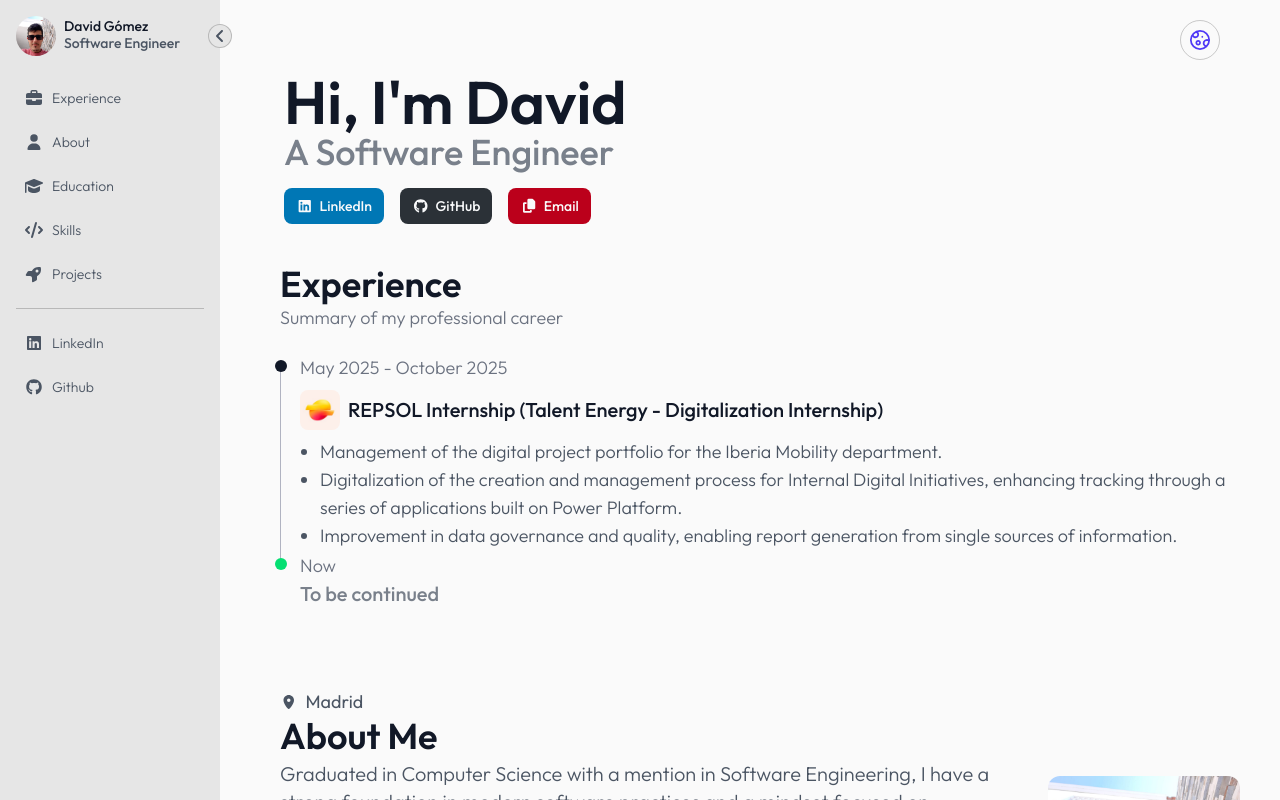
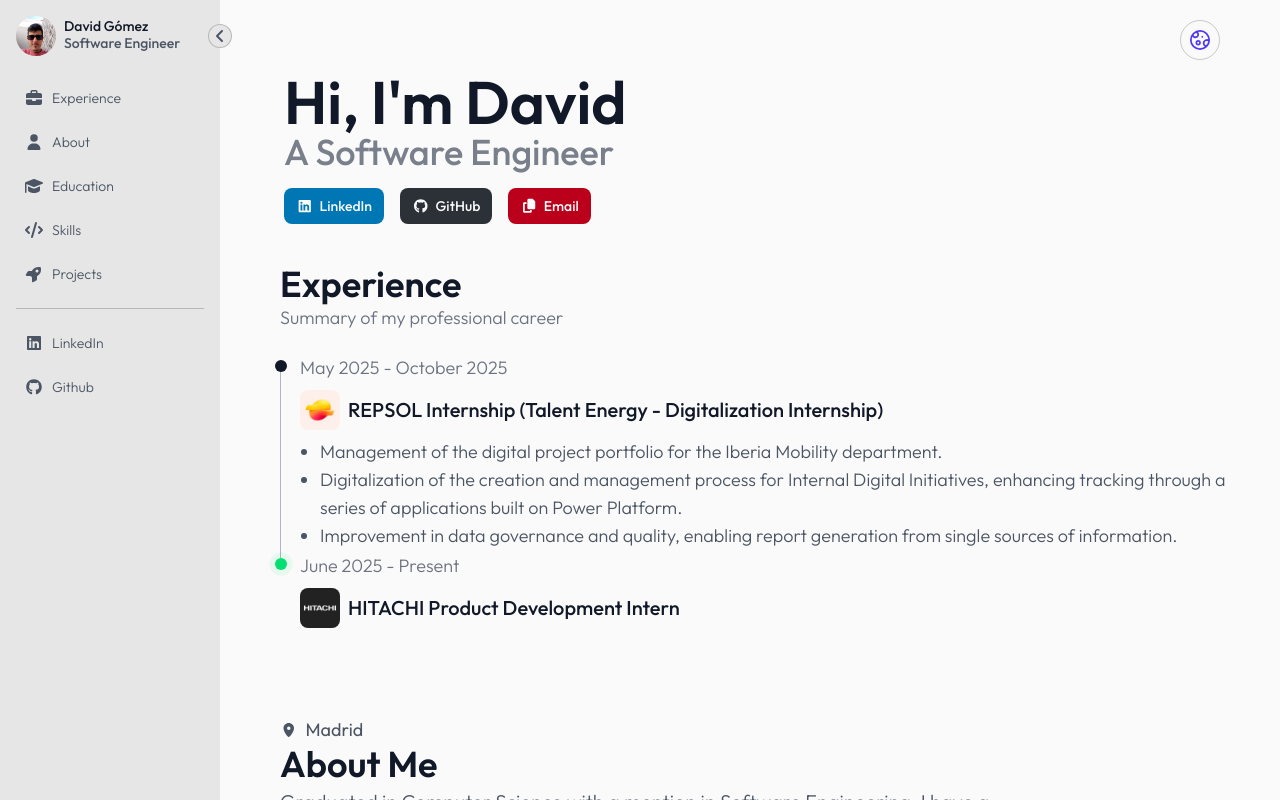
Before and after one commit to D4V1DESP/Portfolio, a React (Vite) app: page / in a window 1280 px wide. Built offline with nearby package versions, Linux system fonts and the light colour scheme; some icons are missing; what @midudev/tailwind-animations, tailwindcss-motion would draw is missing.

Commit message:
New position && Certifications

```diff
--- a/components/Certifications.jsx
+++ b/components/Certifications.jsx
@@ -9,7 +9,28 @@
             date: "March 2026",
             issuer: "Scrimba",
             url: "https://scrimba.com/fullstack-path-c0fullstack;cert23wfboWopQTz9j116LTCBwFcJKnRHgZjvr6GouSMhngWgPbe"
-        }
+        },
+        {
+            img: "./Scrimba.webp",
+            title: "Backend Developer Path",
+            date: "April 2026",
+            issuer: "Scrimba",
+            url: "https://scrimba.com/the-backend-developer-path-c0tbi0l98f;cert2ffentAFNBC8sJDi5rpuYSH6fZ4uqEQn3Xoy8xzg1p8zPc"
+        },
+        {
+            img: "./Scrimba.webp",
+            title: "Advanced React",
+            date: "April 2026",
+            issuer: "Scrimba",
+            url: "https://scrimba.com/advanced-react-c02h;cert2JbLs3qgBFMPGDXFHsc3kHChnEEtSQHiQwotJq"
+        },
+        {
+            img: "./Scrimba.webp",
+            title: "Data Structures And Algorithms",
+            date: "April 2026",
+            issuer: "Scrimba",
+            url: "https://scrimba.com/data-structures-and-algorithms-c0shn6ckdm;cert2ffentAFNBC8sJDi5rpuYSEkRBTfJ3HETj4axQk9zEJHeo"
+        },
     ]
 
 
--- a/components/Experience.jsx
+++ b/components/Experience.jsx
@@ -7,7 +7,7 @@
             </div>
             <div class="mt-5">
                 <div class="relative pl-5">
-                    <div class="absolute left-0 top-2 h-[calc(100%-0.5rem)] w-px bg-text-tertiary-dark"></div>
+                    <div class="absolute left-0 top-2 h-[calc(100%-0rem)] w-px bg-text-tertiary-dark"></div>
                     <div class="absolute -left-[5px] top-2 h-3 w-3 rounded-full bg-text-primary dark:bg-text-primary-dark"></div>
                     <h4 class="font-light text-md text-text-tertiary dark:text-text-tertiary-dark pt-0.5 lg:text-lg">May 2025 - October 2025</h4>
                     <div class="flex items-center gap-2 py-2">
@@ -20,12 +20,22 @@
                     </ul>
                 </div>
                 <div class="relative pl-5">
+                    {/* <div class="absolute left-0 top-2 h-[calc(100%-0.5rem)] w-px bg-text-tertiary-dark"></div> */}
+                    <div class="absolute -left-[5px] top-2 h-3 w-3 rounded-full bg-green-400"></div>
+                    <div class="absolute -left-[5px] top-2 h-3 w-3 rounded-full bg-green-400 animate-tw-ping dark:bg-green-400"></div>
+                    <h4 class="font-light text-md text-text-tertiary dark:text-text-tertiary-dark pt-0.5 lg:text-lg">June 2025 - Present</h4>
+                    <div class="flex items-center gap-2 py-2">
+                        <img src="./hitachirail_logo.jpeg" alt="Repsol" class="h-10 w-auto rounded-lg" />
+                        <h3 class="font-medium text-lg text-text-primary dark:text-text-primary-dark lg:text-xl">HITACHI Product Development Intern</h3>
+                    </div>
+                </div>
+                {/* <div class="relative pl-5">
                     <div class="absolute left-0 h-[calc(30%-0.5rem)] w-px bg-text-tertiary-dark"></div>
                     <div class="absolute -left-[5px] top-2 h-3 w-3 rounded-full bg-green-400"></div>
-                    <div class="absolute -left-[5px] top-1 h-3 w-3 rounded-full bg-green-400 animate-ping lg:hidden dark:bg-green-400"></div>
+                    <div class="absolute -left-[5px] top-2 h-3 w-3 rounded-full bg-green-400 animate-ping lg:hidden dark:bg-green-400"></div>
                     <h4 class="font-light text-md text-text-tertiary dark:text-text-tertiary-dark pt-0.5 lg:text-lg">Now</h4>
                     <h3 class="font-medium text-lg text-text-secondary dark:text-text-secondary-dark animate-pulse lg:text-xl">To be continued</h3>
-                </div>
+                </div> */}
             </div>
         </section>
     );
```
Also changed, not shown: public/hitachirail_logo.jpeg (added).
